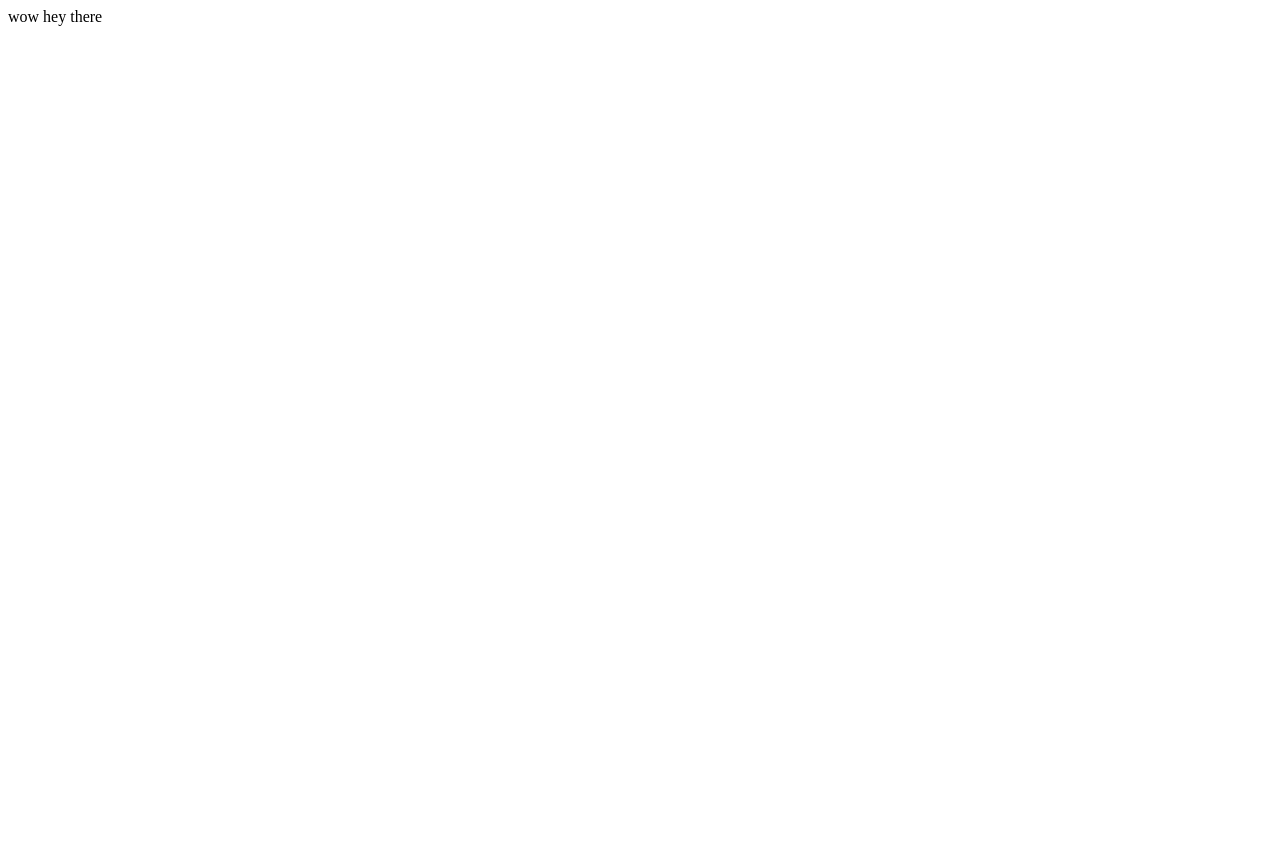
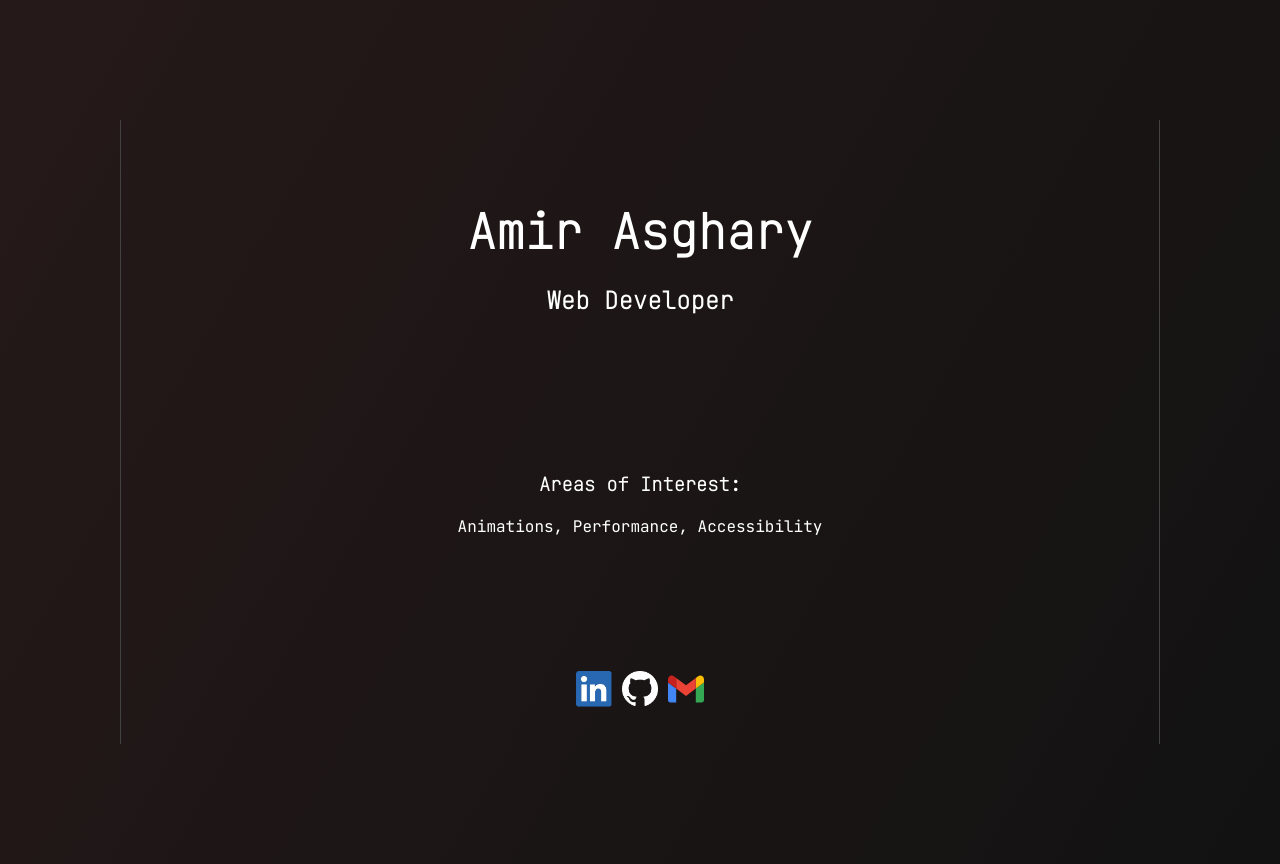
Before and after one commit to AmirAsghary/amirasghary.github.io, a website: page index.html in a window 1280 px wide. Before the commit the page ends 800 px from the top, so only its background shows below. Drawn offline with Linux system fonts and the light colour scheme.

Commit message:
update webpage

```diff
--- a/index.html
+++ b/index.html
@@ -1,7 +1,52 @@
-<html>
-    <head></head>
+<html lang="en-us">
+    <head>
+        <meta charset="UTF-8">
+        <meta http-equiv="X-UA-Compatible" content="IE=edge">
+        <meta name="viewport" content="width=device-width, initial-scale=1.0">
+
+        <title>Amir Asghary</title>
+        <meta name="title" content="Amir Asghary">
+        <meta name="description" content="Web Developer">
+        <meta property="og:type" content="website">
+        <meta property="og:url" content="https://amirasghary.github.io/">
+        <meta property="og:title" content="Amir Asghary">
+        <meta property="og:description" content="Web Developer">
+        <meta property="twitter:url" content="https://amirasghary.github.io/">
+        <meta property="twitter:title" content="Amir Asghary">
+        <meta property="twitter:description" content="Web Developer">
+
+        <link rel="preconnect" href="https://fonts.googleapis.com">
+        <link rel="preconnect" href="https://fonts.gstatic.com" crossorigin>
+        <link href="https://fonts.googleapis.com/css2?family=JetBrains+Mono:wght@100;400&display=swap" rel="stylesheet">
+        <link rel="stylesheet" href="src/css/main.css">
+    </head>
 
     <body>
-        wow hey there
+        <main class="main-frame">
+            <article class="about-me">
+                <section>
+                    <h1>Amir Asghary</h1>
+                    <h2>Web Developer</h2>
+                </section>
+
+                <section class="interests">
+                    <h3 class="title">Areas of Interest:</h3>
+                    <p>Animations, Performance, Accessibility</p>
+                </section>
+
+                <nav class="social-links">
+                    <a href="https://www.linkedin.com/in/amirasghary/" aria-label="linkedin" target="_blank">
+                        <img height="36px" width="36px" src="./assets/linkedin-logo-64.png" alt="linkedin logo" aria-hidden="true" title="linkedin">
+                    </a>
+                    <a href="https://github.com/AmirAsghary" aria-label="github" target="_blank">
+                        <img height="36px" width="36px" src="./assets/github-logo-light-64.png" alt="github logo" aria-hidden="true" title="github">
+                    </a>
+                    <a href="mailto:itsAmirAsghary@gmail.com" aria-label="gmail" target="_blank">
+                        <img height="36px" width="36px" src="./assets/gmail-logo.svg" alt="gmail logo" aria-hidden="true" title="gmail">
+                    </a>
+                </nav>
+            </article>
+
+        </main>
     </body>
 </html>
--- /dev/null
+++ b/src/css/main.css
@@ -0,0 +1,49 @@
+:root {
+    --color-gray-50: #FAFAFA;
+    --color-gray-100: #F5F5F5;
+    --color-gray-200: #EEEEEE;
+    --color-gray-300: #E0E0E0;
+    --color-gray-400: #BDBDBD;
+    --color-gray-500: #9E9E9E;
+    --color-gray-600: #757575;
+    --color-gray-700: #616161;
+    --color-gray-800: #424242;
+    --color-gray-900: #212121;
+}
+
+html,
+body {
+    margin: 0;
+    overflow: hidden
+}
+body {
+    padding: 120px;
+    background: rgb(38,25,25);
+    background: linear-gradient(120deg, rgba(38,25,25,1) 0%, rgba(18,18,18,1) 100%);
+    color: white;
+    font-family: "JetBrains Mono", monospace, -apple-system, 'Open Sans', sans-serif;
+}
+h1, h2, h3 {
+    font-variation-settings: 'wght' 100;
+}
+h1 {
+    font-size: 3rem;
+    margin-block-end: 0.45em;
+}
+
+.main-frame {
+    height: 100%;
+    border-inline: 1px solid var(--color-gray-800);
+    padding: 32px 42px;
+    text-align: center;
+}
+.about-me {
+    display: flex;
+    flex-direction: column;
+    justify-content: space-between;
+    height: 100%;
+}
+.social-links a {
+    text-decoration: none;
+    display: inline-block;
+}
```
Also changed, not shown: assets/github-logo-light-64.png (added), assets/gmail-logo.svg (added), assets/linkedin-logo-64.png (added).
